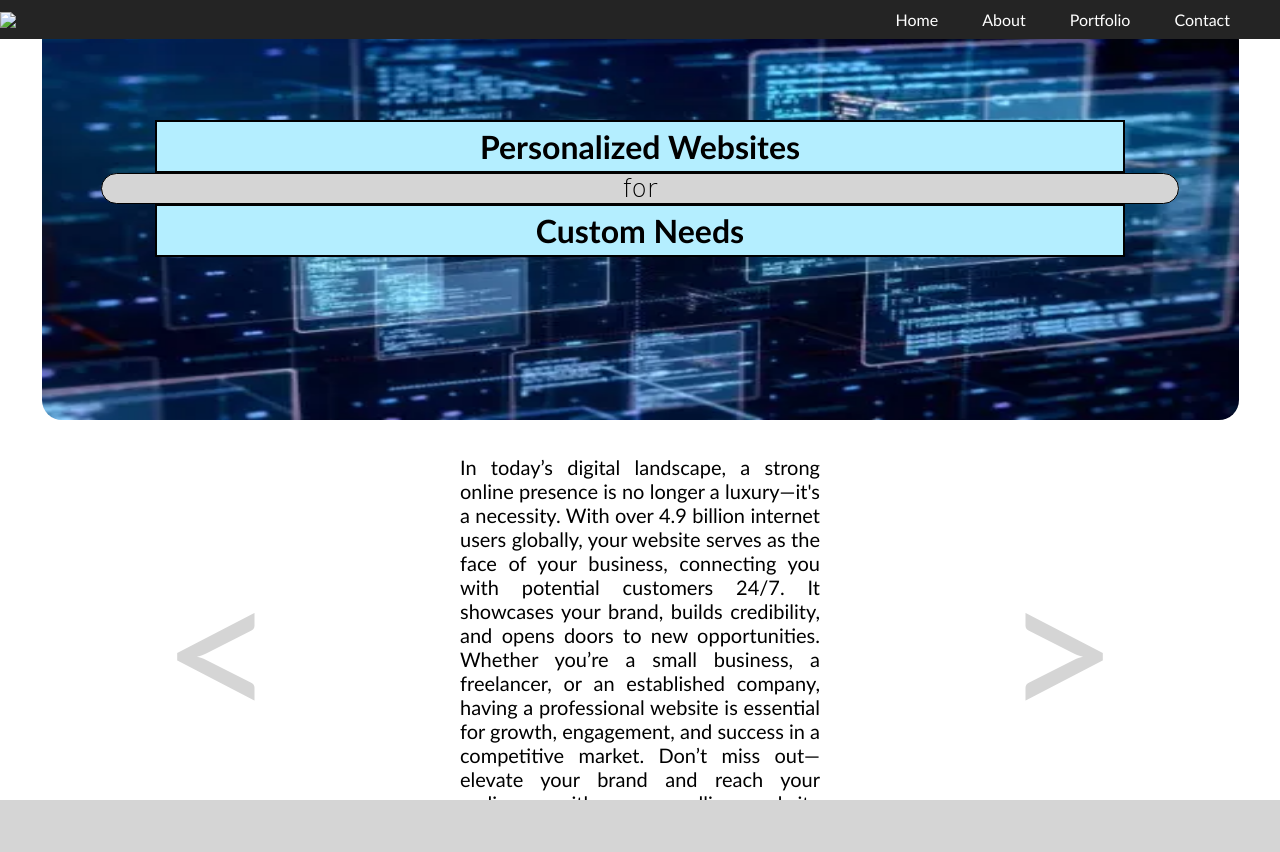
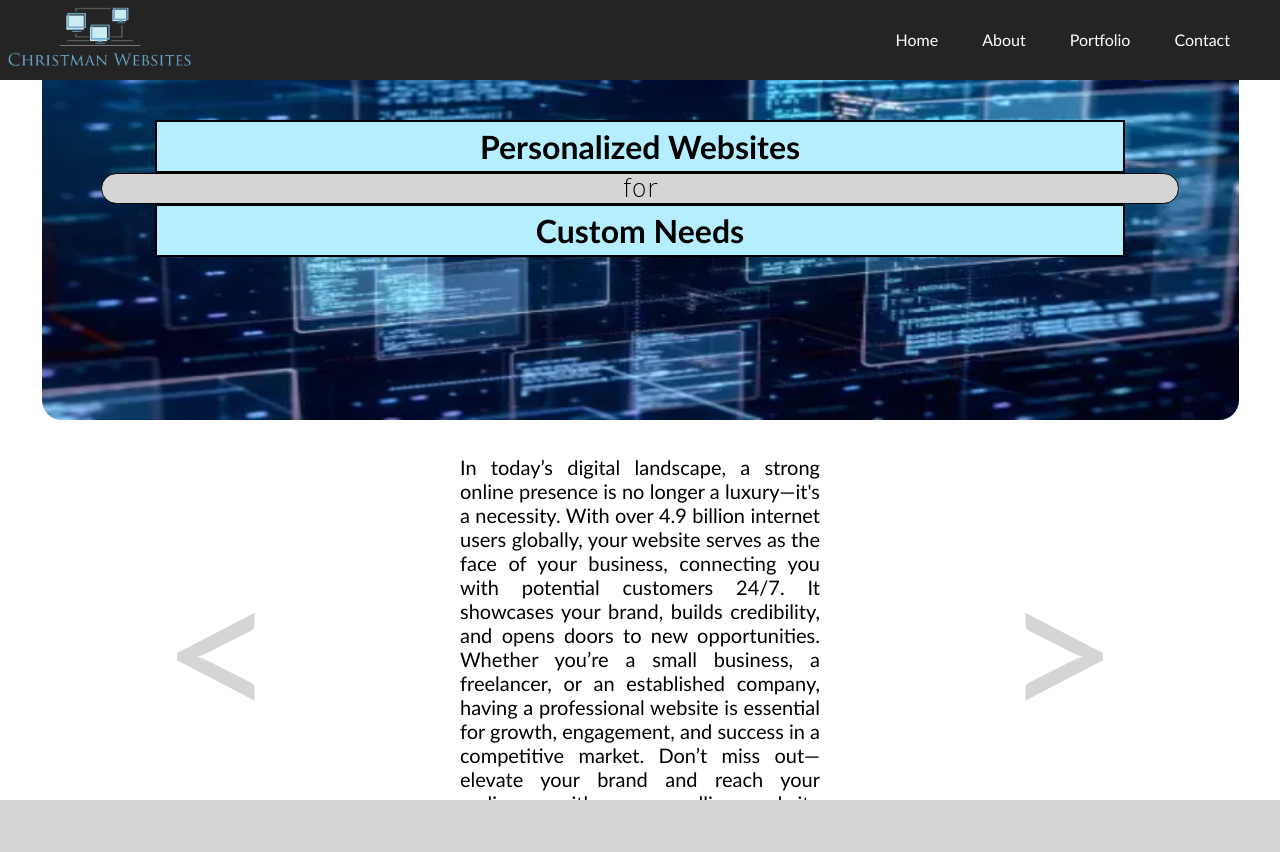
Before and after one commit to Judah-Christman/Judah-Christman.github.io, a plain HTML site: page index.html in a window 1280 px wide. Shown: the top 852 px of the page. Drawn offline with Linux system fonts and the light colour scheme.

Commit message:
Update index.html

```diff
--- a/index.html
+++ b/index.html
@@ -15,7 +15,7 @@
          <div class="hero">
 
             <nav>
-                <a href="#home"><img src="images/Christman-Websites-Logo.png" class="logo"></a>
+                <a href="#home"><img src="Christman-Websites-Logo.png" class="logo"></a>
                 <ul>
                     <li><a href="#home">Home</a></li>
                     <li><a href="#about">About</a></li>
```
